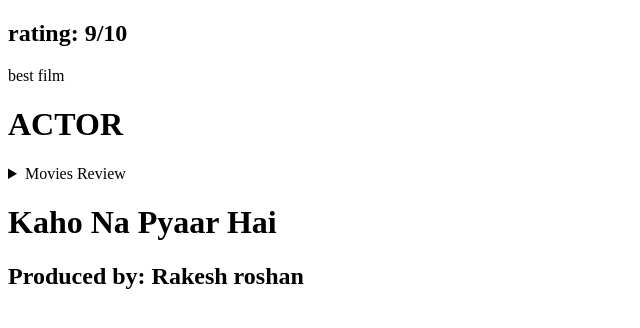
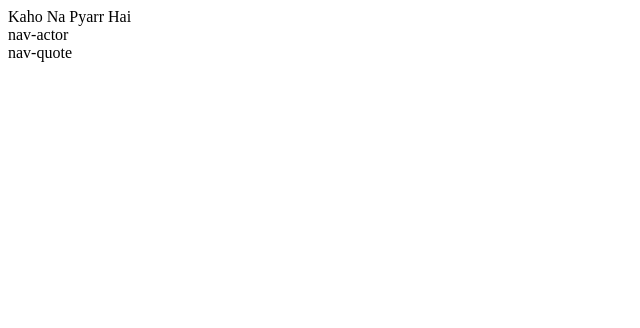
Before and after one commit to acciojob/semantic-imdb-shital-kamble, a website: page main.html in a window 1280 px wide. Shown: the whole page, without its empty margins (0-640 px from the left). Drawn offline with Linux system fonts and the light colour scheme.

Commit message:
created a submission

```diff
--- a/main.html
+++ b/main.html
@@ -5,68 +5,25 @@
     <meta http-equiv="X-UA-Compatible" content="IE=edge">
     <meta name="viewport" content="width=device-width, initial-scale=1.0">
     <title>Document</title>
+    <header>
+        Kaho Na Pyarr Hai
+        <nav>
+            nav-actor
+        </nav>
+        <nav>
+            nav-quote
+        </nav>
+    </header>
 </head>
 <body>
-<div>
-<header>
-<nav>
+    <section id="actor">
 
-<nav>
-	</header>
-	<aside>
-<h1> rating: 9/10</h1>
-<p> best film </p>
+    </section>
+    <section id="quote">
 
-</aside>
-	<main>
-		<section-1>
     </section>
-		<section -2>
-		</section>
-	</main>
+    <footer>
 
-<h1>ACTOR</h1>
-	</nav>
-
-
-<details>
-	<summary>Movies Review</summary>
-	<p>
-		Kaho Naa pyarr Hai went on to be incluted into the Guinness World Records(2002) for begning a feature film with the most awards won-a total of 92 awards recived in numerous ceremonies and categories.
-	</p>
-	</details>
-<header>
-<h1> Kaho Na Pyaar Hai</h1>
-</header>
-<!---
-<details>
-<summary>Movies Review</summary>
-<p>
-	Kaho Naa pyarr Hai went on to be incluted into the Guinness World Records(2002) for begning a feature film with the most awards won-a total of 92 awards recived in numerous ceremonies and categories.
-</p>
-</details>
--->
-</section>
-
-	<!----
-<summary>Movies Review</summary>
-<p>
-	Kaho Naa pyarr Hai went on to be incluted into the Guinness World Records(2002) for begning a feature film with the most awards won-a total of 92 awards recived in numerous ceremonies and categories.
-</p>
---->
-<section id="nav-qutor">
-<footer>
-<h1> Produced by: Rakesh roshan</h1>
     </footer>
-<!----<details>
-<summary>Movies Review</summary>
-<p>
-	Kaho Naa pyarr Hai went on to be incluted into the Guinness World Records(2002) for begning a feature film with the most awards won-a total of 92 awards recived in numerous ceremonies and categories.
-</p>
-</details>
---->
-	</section>
-
-
 </body>
 </html>
```
Lines whose indentation alone changed are shown as unchanged.
